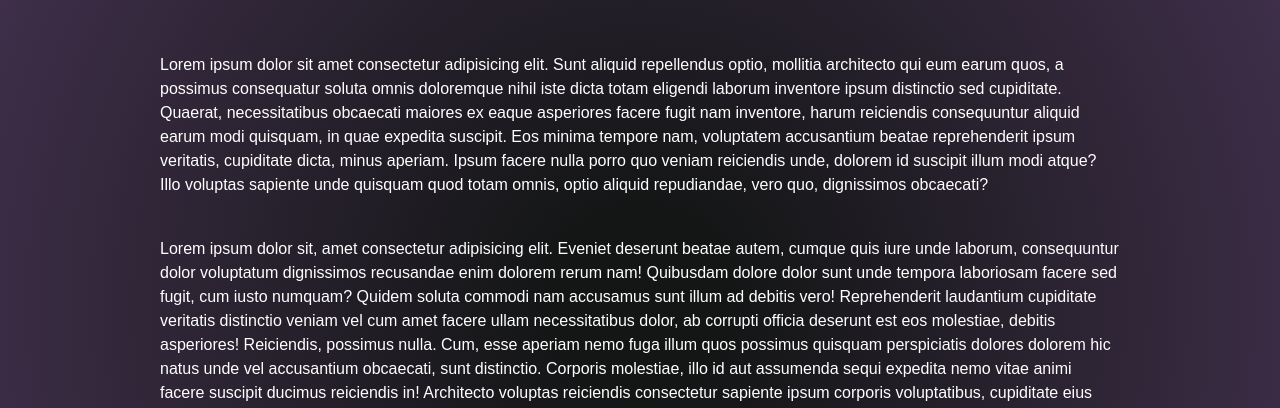
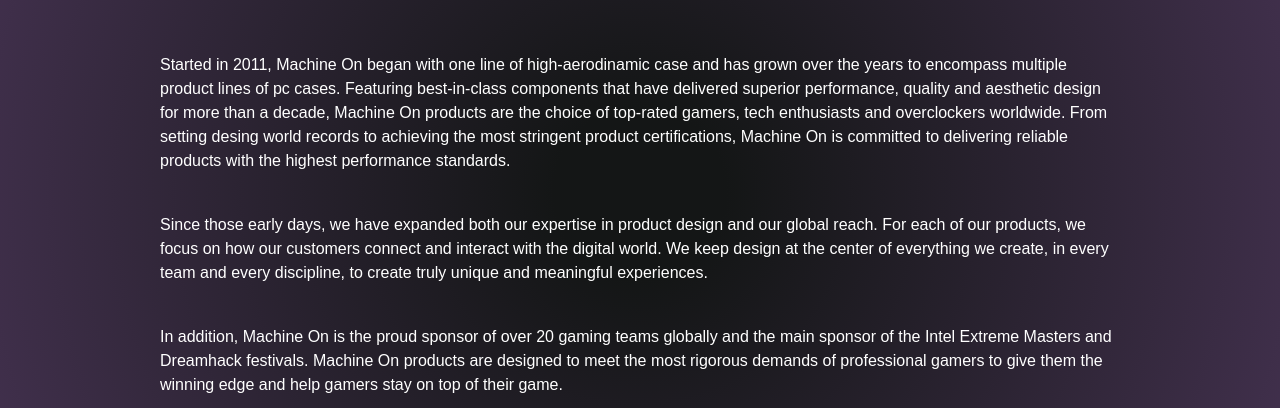
Before and after one commit to Ethimos/MachineOn, a website: page pages/aboutus.html in a window 1280 px wide. Shown: the part 539-947 px from the top of the page. Drawn offline with nearby package versions, Linux system fonts and the light colour scheme; a web font is replaced by a local one.

Commit message:
fix about us

```diff
--- a/pages/aboutus.html
+++ b/pages/aboutus.html
@@ -45,17 +45,12 @@
                     Our Story
                 </h1>
                 <br><br>
-                <p>
-                    Lorem ipsum dolor sit amet consectetur adipisicing elit. Sunt aliquid repellendus optio, mollitia architecto qui eum earum quos, a possimus consequatur soluta omnis doloremque nihil iste dicta totam eligendi laborum inventore ipsum distinctio sed cupiditate. Quaerat, necessitatibus obcaecati maiores ex eaque asperiores facere fugit nam inventore, harum reiciendis consequuntur aliquid earum modi quisquam, in quae expedita suscipit. Eos minima tempore nam, voluptatem accusantium beatae reprehenderit ipsum veritatis, cupiditate dicta, minus aperiam. Ipsum facere nulla porro quo veniam reiciendis unde, dolorem id suscipit illum modi atque? Illo voluptas sapiente unde quisquam quod totam omnis, optio aliquid repudiandae, vero quo, dignissimos obcaecati?
-                </p>
+                <p>Started in 2011, Machine On began with one line of high-aerodinamic case and has grown over the years to encompass multiple product lines of pc cases. Featuring best-in-class components that have delivered superior performance, quality and aesthetic design for more than a decade, Machine On products are the choice of top-rated gamers, tech enthusiasts and overclockers worldwide. From setting desing world records to achieving the most stringent product certifications, Machine On is committed to delivering reliable products with the highest performance standards.</p>
                 <br>
-                <p>
-                    Lorem ipsum dolor sit, amet consectetur adipisicing elit. Eveniet deserunt beatae autem, cumque quis iure unde laborum, consequuntur dolor voluptatum dignissimos recusandae enim dolorem rerum nam! Quibusdam dolore dolor sunt unde tempora laboriosam facere sed fugit, cum iusto numquam? Quidem soluta commodi nam accusamus sunt illum ad debitis vero! Reprehenderit laudantium cupiditate veritatis distinctio veniam vel cum amet facere ullam necessitatibus dolor, ab corrupti officia deserunt est eos molestiae, debitis asperiores! Reiciendis, possimus nulla. Cum, esse aperiam nemo fuga illum quos possimus quisquam perspiciatis dolores dolorem hic natus unde vel accusantium obcaecati, sunt distinctio. Corporis molestiae, illo id aut assumenda sequi expedita nemo vitae animi facere suscipit ducimus reiciendis in! Architecto voluptas reiciendis consectetur sapiente ipsum corporis voluptatibus, cupiditate eius dolores placeat officiis. Autem officia ipsum, velit sed enim cupiditate provident consequuntur ea saepe nostrum magnam cumque dignissimos fuga maiores amet delectus iure alias assumenda asperiores expedita quo laboriosam accusamus.
-                </p>
+                <p>Since those early days, we have expanded both our expertise in product design and our global reach. For each of our products, we focus on how our customers connect and interact with the digital world. We keep design at the center of everything we create, in every team and every discipline, to create truly unique and meaningful experiences.</p>
                 <br>
-                <p>
-                    Lorem ipsum dolor sit amet, consectetur adipisicing elit. Facilis, quae. Libero laborum dolorum, animi nisi rem aperiam alias a facere ipsum quis, tenetur distinctio tempore atque dolorem voluptatum harum ad voluptatibus sunt, illo itaque ullam odio deleniti. Totam omnis sequi autem velit dolor ullam at! Voluptatum libero quasi odit nam a eos mollitia laboriosam voluptates atque quidem laudantium, nisi impedit optio adipisci temporibus deleniti sapiente. Sed quas impedit voluptatibus. Reiciendis minima et expedita mollitia quibusdam sunt quia. Quam fugit vel, quod nulla sit dolorem consequuntur laudantium ex voluptates eveniet praesentium voluptatem sequi corporis iure qui facilis exercitationem sint at iusto.
-                </p>
+                <p>In addition, Machine On is the proud sponsor of over 20 gaming teams globally and the main sponsor of the Intel Extreme Masters and Dreamhack festivals. Machine On products are designed to meet the most rigorous demands of professional gamers to give them the winning edge and help gamers stay on top of their game.</p>
+                <br>
             </div>
         </section>
     </main>
```
